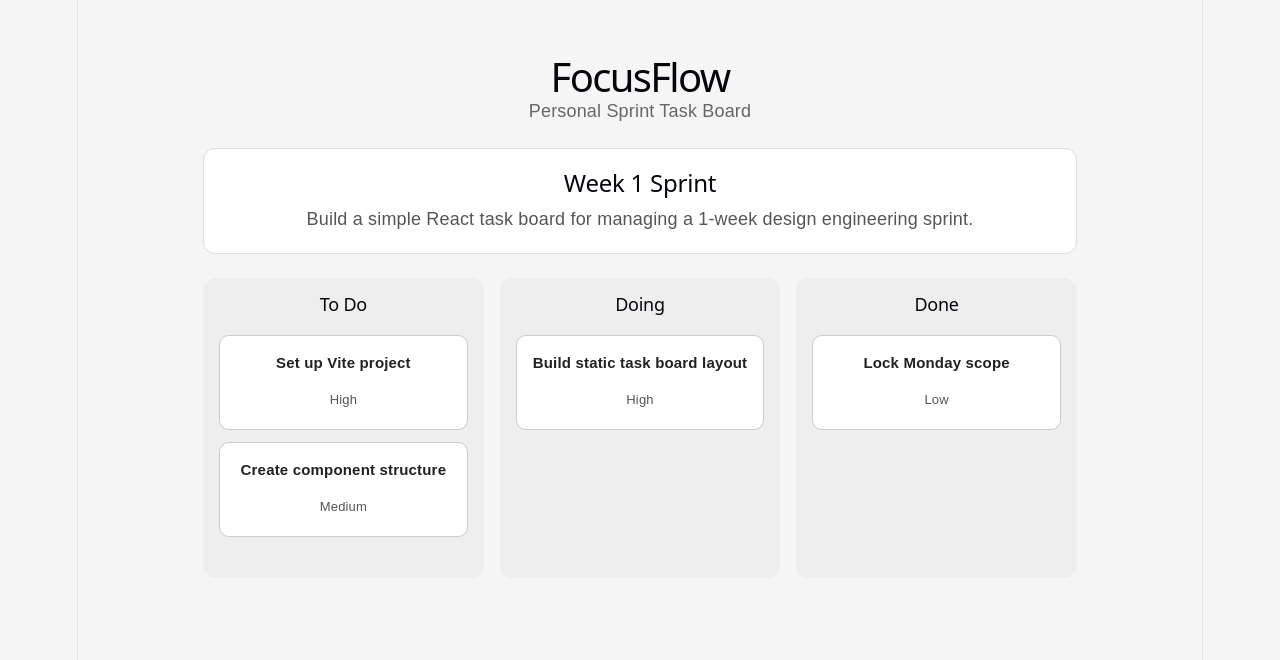
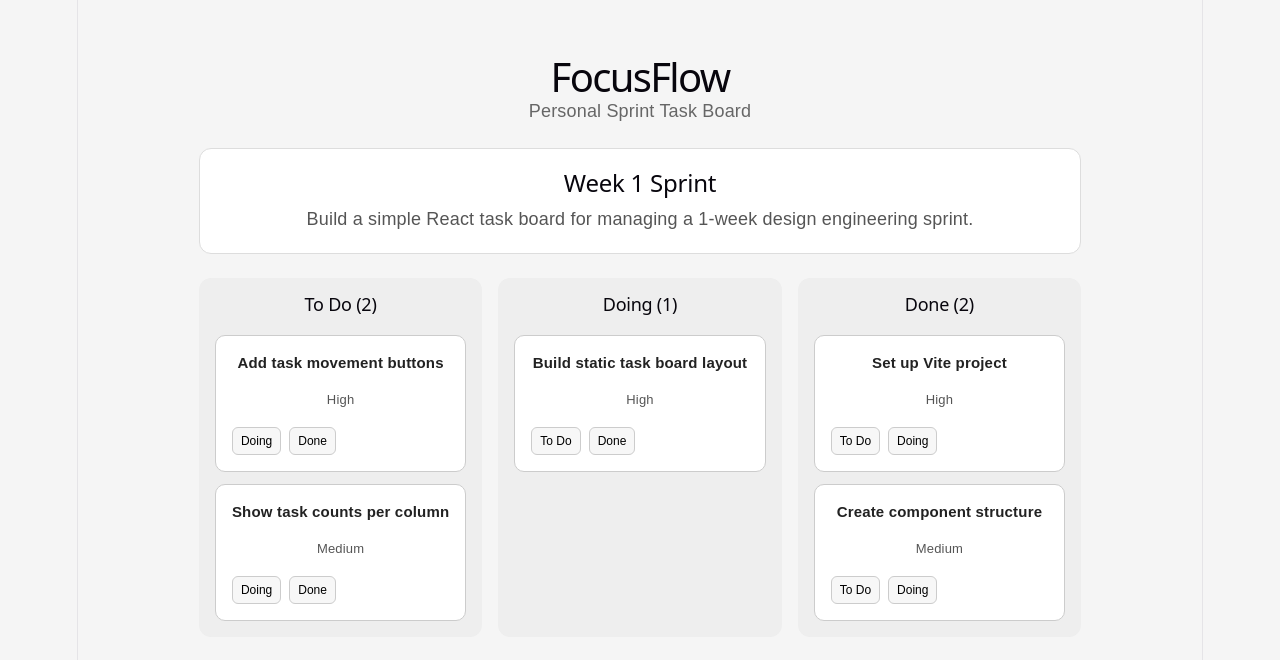
Before and after one commit to brndcdn/focusflow, a React (Vite) app: page / in a window 1280 px wide. Shown: the top 660 px of the page. Built offline with nearby package versions, Linux system fonts and the light colour scheme.

Commit message:
Add task movement functionality and card counter

```diff
--- a/src/App.css
+++ b/src/App.css
@@ -87,3 +87,23 @@ header p {
   font-size: 13px;
   color: #555;
 }
+
+.task-actions {
+  display: flex;
+  gap: 8px;
+  margin-top: 14px;
+  flex-wrap: wrap;
+}
+
+.task-actions button {
+  border: 1px solid #ccc;
+  background: #f7f7f7;
+  border-radius: 6px;
+  padding: 6px 8px;
+  cursor: pointer;
+  font-size: 12px;
+}
+
+.task-actions button:hover {
+  background: #eeeeee;
+}
--- a/src/App.jsx
+++ b/src/App.jsx
@@ -1,27 +1,65 @@
+import { useState } from "react";
 import Header from "./components/Header";
 import SprintSummary from "./components/SprintSummary";
 import TaskColumn from "./components/TaskColumn";
 import "./App.css";
 
-const tasks = {
-  todo: [
-    { title: "Set up Vite project", priority: "High" },
-    { title: "Create component structure", priority: "Medium" },
-  ],
-  doing: [{ title: "Build static task board layout", priority: "High" }],
-  done: [{ title: "Lock Monday scope", priority: "Low" }],
-};
+const initialTasks = [
+  { id: 1, title: "Set up Vite project", priority: "High", status: "done" },
+  {
+    id: 2,
+    title: "Create component structure",
+    priority: "Medium",
+    status: "done",
+  },
+  {
+    id: 3,
+    title: "Build static task board layout",
+    priority: "High",
+    status: "doing",
+  },
+  {
+    id: 4,
+    title: "Add task movement buttons",
+    priority: "High",
+    status: "todo",
+  },
+  {
+    id: 5,
+    title: "Show task counts per column",
+    priority: "Medium",
+    status: "todo",
+  },
+];
 
 function App() {
+  const [tasks, setTasks] = useState(initialTasks);
+
+  function moveTask(taskId, newStatus) {
+    const updatedTasks = tasks.map((task) => {
+      if (task.id === taskId) {
+        return { ...task, status: newStatus };
+      }
+
+      return task;
+    });
+
+    setTasks(updatedTasks);
+  }
+
+  const todoTasks = tasks.filter((task) => task.status === "todo");
+  const doingTasks = tasks.filter((task) => task.status === "doing");
+  const doneTasks = tasks.filter((task) => task.status === "done");
+
   return (
     <main className="app">
       <Header />
       <SprintSummary />
 
       <section className="board">
-        <TaskColumn title="To Do" tasks={tasks.todo} />
-        <TaskColumn title="Doing" tasks={tasks.doing} />
-        <TaskColumn title="Done" tasks={tasks.done} />
+        <TaskColumn title="To Do" tasks={todoTasks} onMoveTask={moveTask} />
+        <TaskColumn title="Doing" tasks={doingTasks} onMoveTask={moveTask} />
+        <TaskColumn title="Done" tasks={doneTasks} onMoveTask={moveTask} />
       </section>
     </main>
   );
--- a/src/components/TaskCard.jsx
+++ b/src/components/TaskCard.jsx
@@ -1,8 +1,22 @@
-function TaskCard({ title, priority }) {
+function TaskCard({ task, onMoveTask }) {
   return (
     <article className="task-card">
-      <h3>{title}</h3>
-      <span>{priority}</span>
+      <h3>{task.title}</h3>
+      <span>{task.priority}</span>
+
+      <div className="task-actions">
+        {task.status !== "todo" && (
+          <button onClick={() => onMoveTask(task.id, "todo")}>To Do</button>
+        )}
+
+        {task.status !== "doing" && (
+          <button onClick={() => onMoveTask(task.id, "doing")}>Doing</button>
+        )}
+
+        {task.status !== "done" && (
+          <button onClick={() => onMoveTask(task.id, "done")}>Done</button>
+        )}
+      </div>
     </article>
   );
 }
--- a/src/components/TaskColumn.jsx
+++ b/src/components/TaskColumn.jsx
@@ -1,17 +1,15 @@
 import TaskCard from "./TaskCard";
 
-function TaskColumn({ title, tasks }) {
+function TaskColumn({ title, tasks, onMoveTask }) {
   return (
     <section className="task-column">
-      <h2>{title}</h2>
+      <h2>
+        {title} <span>({tasks.length})</span>
+      </h2>
 
       <div className="task-list">
         {tasks.map((task) => (
-          <TaskCard
-            key={task.title}
-            title={task.title}
-            priority={task.priority}
-          />
+          <TaskCard key={task.id} task={task} onMoveTask={onMoveTask} />
         ))}
       </div>
     </section>
```
